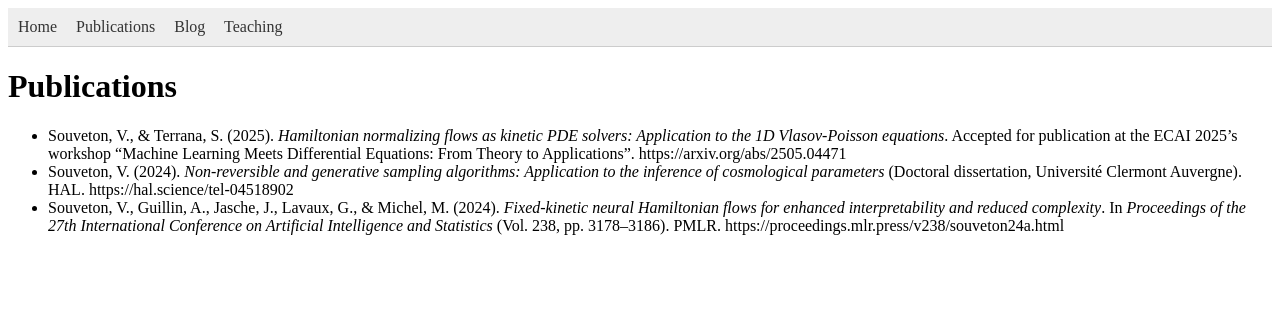
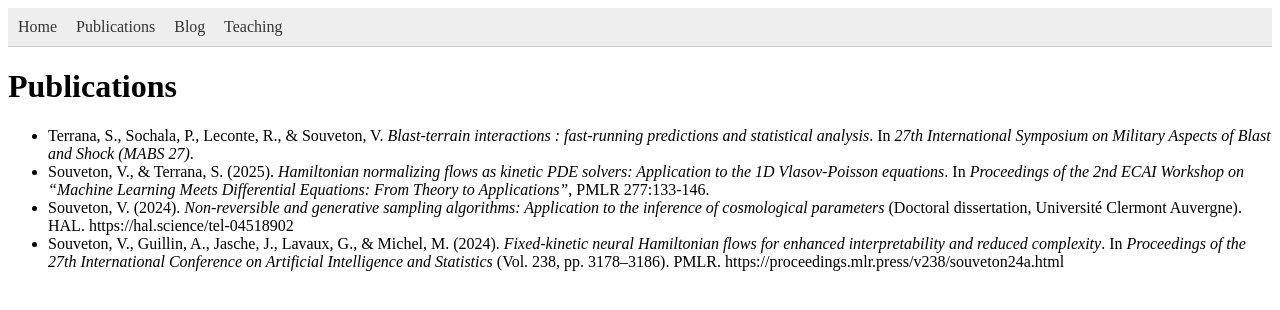
Before and after one commit to vincentsouveton/vincentsouveton.github.io, a Jekyll site: the page built from publications.md, in a window 1280 px wide. Shown: the top 310 px of the page. Built offline with Jekyll 4.4.1, drawn with Linux system fonts in a browser that asks for light colours.

Commit message:
Publi update

```diff
--- a/publications.md
+++ b/publications.md
@@ -3,6 +3,7 @@ layout: page
 title: "Publications"
 ---
 
-- Souveton, V., & Terrana, S. (2025). *Hamiltonian normalizing flows as kinetic PDE solvers: Application to the 1D Vlasov-Poisson equations*. Accepted for publication at the ECAI 2025's workshop "Machine Learning Meets Differential Equations: From Theory to Applications". https://arxiv.org/abs/2505.04471
+- Terrana, S., Sochala, P., Leconte, R., & Souveton, V. *Blast-terrain interactions : fast-running predictions and statistical analysis*. In *27th International Symposium on Military Aspects of Blast and Shock (MABS 27)*.
+- Souveton, V., & Terrana, S. (2025). *Hamiltonian normalizing flows as kinetic PDE solvers: Application to the 1D Vlasov-Poisson equations*. In *Proceedings of the 2nd ECAI Workshop on "Machine Learning Meets Differential Equations: From Theory to Applications"*, PMLR 277:133-146.
 - Souveton, V. (2024). *Non-reversible and generative sampling algorithms: Application to the inference of cosmological parameters* (Doctoral dissertation, Université Clermont Auvergne). HAL. https://hal.science/tel-04518902
 - Souveton, V., Guillin, A., Jasche, J., Lavaux, G., & Michel, M. (2024). *Fixed-kinetic neural Hamiltonian flows for enhanced interpretability and reduced complexity*. In *Proceedings of the 27th International Conference on Artificial Intelligence and Statistics* (Vol. 238, pp. 3178–3186). PMLR. https://proceedings.mlr.press/v238/souveton24a.html
```
